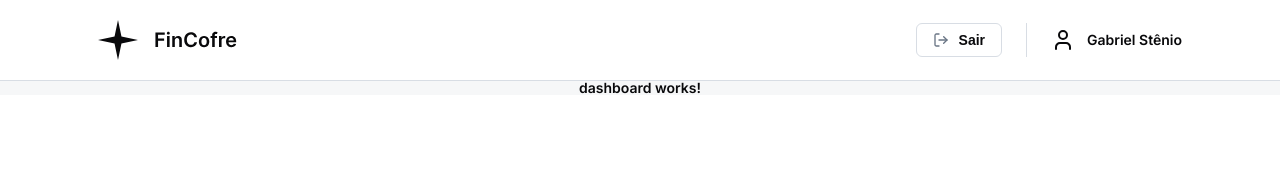
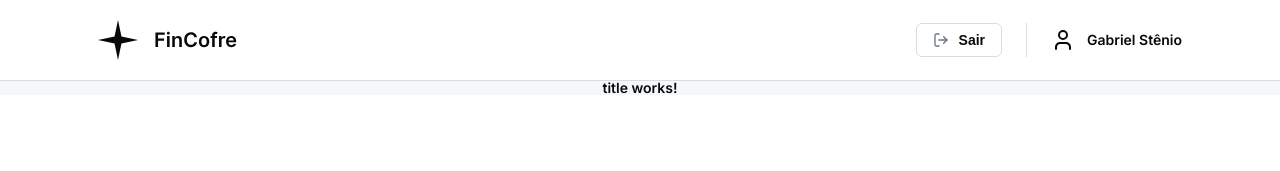
Before and after one commit to bagrielz/frontend-fincofre, an Angular app: page / in a window 1280 px wide. Shown: the top 171 px of the page. Built offline with nearby package versions, Linux system fonts and the light colour scheme.

Commit message:
feat: adds the title component in dashboard component

```diff
--- a/src/app/components/dashboard/dashboard.component.html
+++ b/src/app/components/dashboard/dashboard.component.html
@@ -1 +1 @@
-<p>dashboard works!</p>
+<app-title></app-title>
--- /dev/null
+++ b/src/app/components/dashboard/title/title.component.html
@@ -0,0 +1 @@
+<p>title works!</p>
```
Also changed, not shown: src/app/components/dashboard/dashboard.component.ts (+4 -5 lines), src/app/components/dashboard/title/title.component.ts (added, +11 -0 lines), src/app/components/dashboard/title/title.component.css (added), 1 other file (tests, documents, lock files or other folders).
